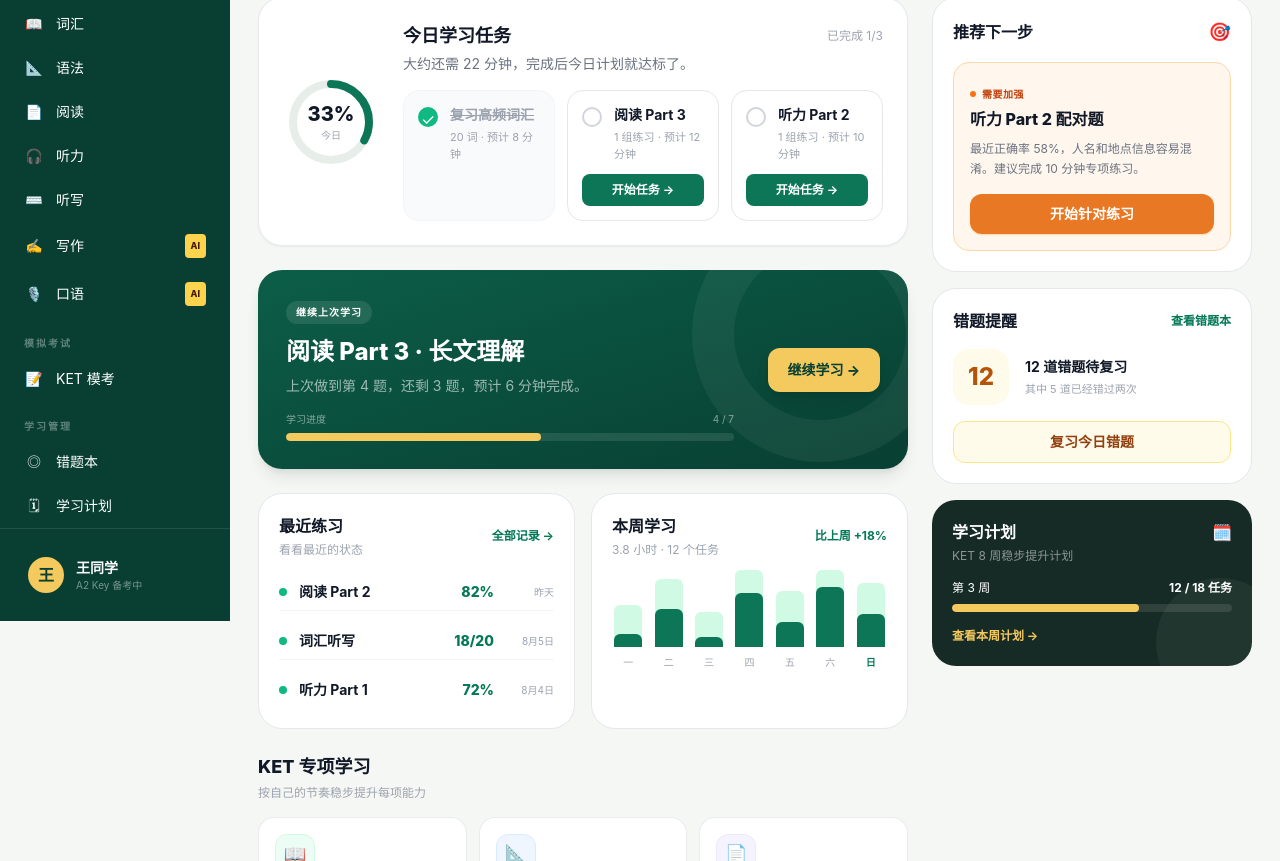
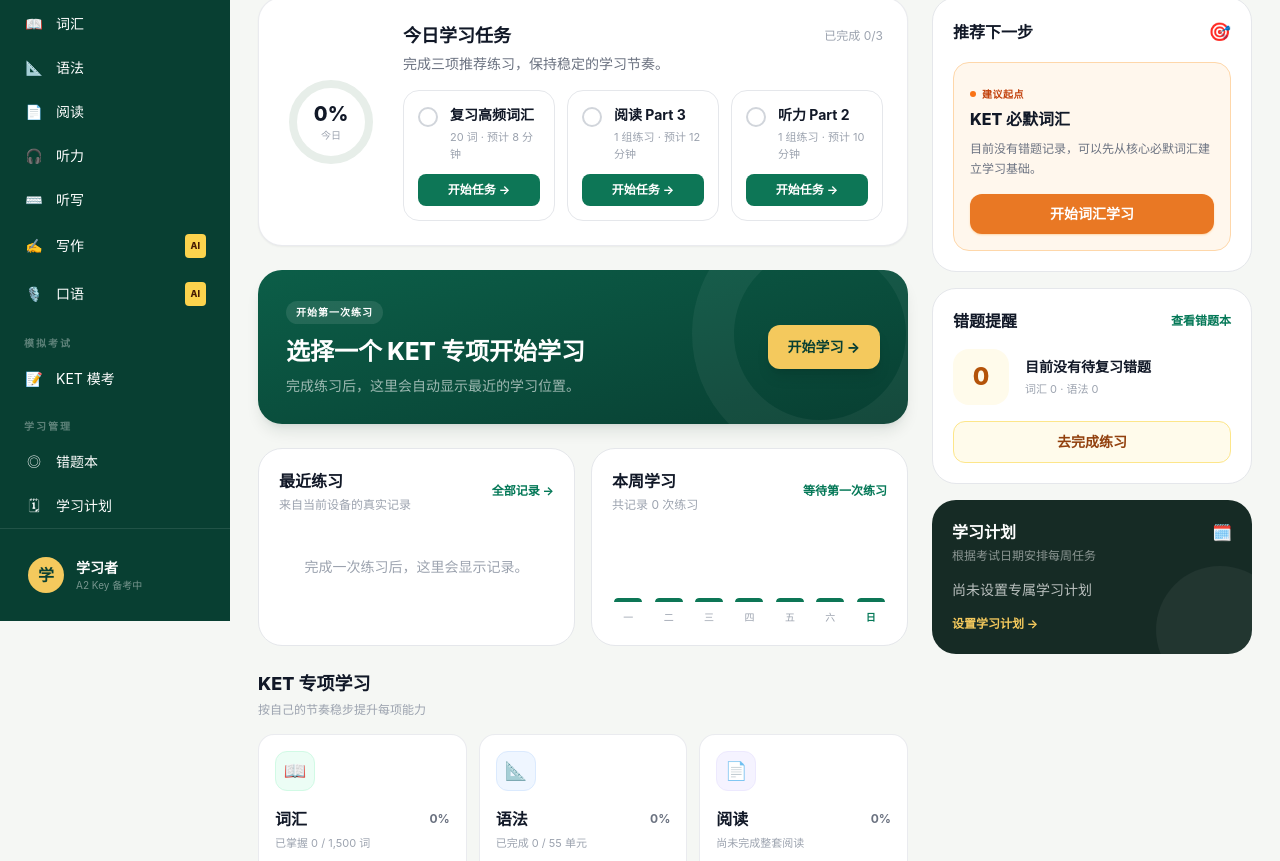
Before and after one commit to audrey-ship-it/mars-cambridge, a React (Vite) app: page /cambridge in a window 1280 px wide. Shown: the part 179-1040 px from the top of the page. Built offline with nearby package versions, Linux system fonts and the light colour scheme.

Commit message:
接入真实学习进度首页

```diff
--- a/src/pages/MyLearningDashboard.jsx
+++ b/src/pages/MyLearningDashboard.jsx
@@ -2,15 +2,134 @@
 import { Link, useNavigate } from 'react-router-dom'
 import { motion, AnimatePresence } from 'framer-motion'
 
-const modules = [
-  { id: 'words', icon: '📖', title: '词汇', progress: 68, note: '已掌握 1,020 / 1,500 词', path: '/cambridge/words', tone: 'emerald' },
-  { id: 'grammar', icon: '📐', title: '语法', progress: 42, note: '已完成 23 / 55 单元', path: '/cambridge/grammar', tone: 'blue' },
-  { id: 'reading', icon: '📄', title: '阅读', progress: 54, note: '最近正确率 76%', path: '/cambridge-reading', tone: 'violet' },
-  { id: 'listening', icon: '🎧', title: '听力', progress: 36, note: '最近正确率 68%', path: '/cambridge/listening', tone: 'cyan' },
-  { id: 'dictation', icon: '⌨️', title: '听写', progress: 61, note: '本周完成 4 次', path: '/cambridge/dictation', tone: 'amber' },
-  { id: 'writing', icon: '✍️', title: '写作', progress: 25, note: 'Part 6 邮件写作', path: '/cambridge/exams/ket-3-test1?tab=writing&part=6', tone: 'rose', ai: true },
-  { id: 'speaking', icon: '🎙️', title: '口语', progress: 18, note: 'Part 1 个人问答', path: '/cambridge/exams/ket-3-test1?tab=speaking', tone: 'orange', ai: true },
-]
+const EXAM_IDS = ['ket-3-test1', 'ket-3-test2', 'ket-3-test3', 'ket-3-test4']
+
+function safeJson(key, fallback) {
+  try {
+    const value = JSON.parse(localStorage.getItem(key) || 'null')
+    return value ?? fallback
+  } catch { return fallback }
+}
+
+function clampPercent(value) {
+  return Math.max(0, Math.min(100, Math.round(value || 0)))
+}
+
+function readLearningSnapshot() {
+  const mastery = safeJson('mars_vocab_mastery_v1', {})
+  const masteredWords = Object.values(mastery).filter(record => record && !record.needsReview).length
+  const grammarProgress = safeJson('mars_grammar_progress_v1', {})
+  const grammarDone = Object.values(grammarProgress).filter(Boolean).length
+  const grammarMistakes = safeJson('mars_grammar_mistakes_v1', {})
+  const vocabMistakes = safeJson('mars_vocab_review_queue_v1', [])
+  const records = []
+
+  let listeningDone = 0
+  for (let setId = 1; setId <= 12; setId += 1) {
+    for (let part = 1; part <= 5; part += 1) {
+      const item = safeJson(`mars_ket_listening_progress_v1:set-${setId}:part-${part}`, null)
+      if (!item) continue
+      if (item.completed) listeningDone += 1
+      records.push({
+        title: `听力练习${setId} · Part ${part}`,
+        detail: item.completed ? '已完成' : '进行中',
+        time: item.updatedAt,
+        path: `/cambridge/listening?part=${part}&set=${setId}`,
+        progress: item.completed ? 100 : 40,
+      })
+    }
+  }
+
+  let readingUnits = 0
+  let readingCompleted = 0
+  let writingDrafts = 0
+  EXAM_IDS.forEach((examId, index) => {
+    const reading = safeJson(`mars_ket_exam_progress_v1:${examId}:reading`, null)
+    if (reading) {
+      const partNumber = Math.min(5, (reading.partIndex || 0) + 1)
+      readingUnits += reading.done ? 5 : Math.max(0, partNumber - 1)
+      if (reading.done) readingCompleted += 1
+      records.push({
+        title: `阅读第${index + 1}套 · Part ${partNumber}`,
+        detail: reading.done ? '整套已完成' : '继续答题',
+        time: reading.savedAt,
+        path: `/cambridge/exams/${examId}?tab=reading`,
+        progress: reading.done ? 100 : clampPercent((partNumber - 1) / 5 * 100),
+      })
+    }
+    ;[6, 7].forEach(part => {
+      try {
+        const draft = localStorage.getItem(`mars_ket_exam_progress_v1:${examId}:writing:part${part}:draft`) || ''
+        if (draft.trim()) writingDrafts += 1
+      } catch { /* storage may be unavailable */ }
+    })
+  })
+
+  let speakingRatings = 0
+  let latestSpeaking = null
+  try {
+    for (let index = 0; index < localStorage.length; index += 1) {
+      const key = localStorage.key(index)
+      if (!key?.startsWith('mars_ket_speaking_progress_v1:')) continue
+      const value = safeJson(key, null)
+      if (!value) continue
+      speakingRatings += 1
+      if (!latestSpeaking || String(value.updatedAt) > String(latestSpeaking.updatedAt)) latestSpeaking = value
+    }
+  } catch { /* storage may be unavailable */ }
+
+  const lastListening = safeJson('mars_ket_listening_progress_v1:last', null)
+  if (lastListening && !records.some(record => record.time === lastListening.updatedAt)) {
+    records.push({
+      title: `听力练习${lastListening.setId} · Part ${lastListening.part}`,
+      detail: '继续练习',
+      time: lastListening.updatedAt,
+      path: `/cambridge/listening?part=${lastListening.part}&set=${lastListening.setId}`,
+      progress: 0,
+    })
+  }
+  records.sort((a, b) => String(b.time || '').localeCompare(String(a.time || '')))
+  const today = new Date()
+  const dayKeys = Array.from({ length: 7 }, (_, offset) => {
+    const date = new Date(today)
+    date.setHours(0, 0, 0, 0)
+    date.setDate(date.getDate() - (6 - offset))
+    return date.toISOString().slice(0, 10)
+  })
+  const recordDays = records.map(record => String(record.time || '').slice(0, 10)).filter(Boolean)
+  const weeklyValues = dayKeys.map(day => recordDays.filter(value => value === day).length)
+  const activeDays = new Set(recordDays)
+  let streak = 0
+  const cursor = new Date(today)
+  cursor.setHours(0, 0, 0, 0)
+  while (activeDays.has(cursor.toISOString().slice(0, 10))) {
+    streak += 1
+    cursor.setDate(cursor.getDate() - 1)
+  }
+
+  const modules = [
+    { id: 'words', icon: '📖', title: '词汇', progress: clampPercent(masteredWords / 1500 * 100), note: `已掌握 ${masteredWords} / 1,500 词`, path: '/cambridge/words', tone: 'emerald' },
+    { id: 'grammar', icon: '📐', title: '语法', progress: clampPercent(grammarDone / 55 * 100), note: `已完成 ${grammarDone} / 55 单元`, path: '/cambridge/grammar', tone: 'blue' },
+    { id: 'reading', icon: '📄', title: '阅读', progress: clampPercent(readingUnits / 20 * 100), note: readingCompleted ? `已完成 ${readingCompleted} 套真题` : '尚未完成整套阅读', path: '/cambridge/reading', tone: 'violet' },
+    { id: 'listening', icon: '🎧', title: '听力', progress: clampPercent(listeningDone / 60 * 100), note: `已完成 ${listeningDone} / 60 个 Part`, path: '/cambridge/listening', tone: 'cyan' },
+    { id: 'dictation', icon: '⌨️', title: '听写', progress: 0, note: '完成记录将在练习后显示', path: '/cambridge/dictation', tone: 'amber' },
+    { id: 'writing', icon: '✍️', title: '写作', progress: clampPercent(writingDrafts / 8 * 100), note: `已保存 ${writingDrafts} / 8 篇草稿`, path: '/cambridge/exams/ket-3-test1?tab=writing&part=6', tone: 'rose' },
+    { id: 'speaking', icon: '🎙️', title: '口语', progress: clampPercent(speakingRatings / 24 * 100), note: `已自评 ${speakingRatings} 道口语题`, path: '/cambridge/exams/ket-3-test1?tab=speaking', tone: 'orange' },
+  ]
+
+  return {
+    modules,
+    records,
+    continueItem: records[0] || null,
+    mistakeCount: Object.keys(grammarMistakes).length + (Array.isArray(vocabMistakes) ? vocabMistakes.length : 0),
+    grammarMistakeCount: Object.keys(grammarMistakes).length,
+    vocabMistakeCount: Array.isArray(vocabMistakes) ? vocabMistakes.length : 0,
+    speakingRatings,
+    weeklyValues,
+    weeklyCount: weeklyValues.reduce((sum, value) => sum + value, 0),
+    streak,
+  }
+}
 
 const tones = {
   emerald: 'bg-emerald-50 text-emerald-700 border-emerald-100',
@@ -42,7 +161,7 @@
 ]
 
 const initialTasks = [
-  { id: 1, title: '复习高频词汇', detail: '20 词 · 预计 8 分钟', path: '/cambridge/words', color: 'bg-emerald-500', done: true },
+  { id: 1, title: '复习高频词汇', detail: '20 词 · 预计 8 分钟', path: '/cambridge/words', color: 'bg-emerald-500', done: false },
   { id: 2, title: '阅读 Part 3', detail: '1 组练习 · 预计 12 分钟', path: '/cambridge-reading', color: 'bg-violet-500', done: false },
   { id: 3, title: '听力 Part 2', detail: '1 组练习 · 预计 10 分钟', path: '/cambridge/listening', color: 'bg-cyan-500', done: false },
 ]
@@ -71,15 +190,15 @@
   )
 }
 
-function MiniBars() {
-  const values = [42, 68, 35, 82, 56, 90, 64]
+function MiniBars({ values }) {
   const labels = ['一', '二', '三', '四', '五', '六', '日']
+  const maxValue = Math.max(1, ...values)
   return (
     <div className="flex items-end justify-between gap-2 h-28 pt-3">
       {values.map((v, i) => (
         <div key={labels[i]} className="flex-1 h-full flex flex-col justify-end items-center gap-2">
-          <div className="w-full max-w-7 bg-emerald-100 rounded-t-md relative overflow-hidden" style={{ height: `${v}%` }}>
-            <div className="absolute inset-x-0 bottom-0 bg-[#0d7656] rounded-t-md" style={{ height: `${Math.max(30, v - 12)}%` }} />
+          <div className="w-full max-w-7 bg-emerald-100 rounded-t-md relative overflow-hidden" style={{ height: `${v ? Math.max(18, v / maxValue * 100) : 4}%` }}>
+            <div className="absolute inset-0 bg-[#0d7656] rounded-t-md" />
           </div>
           <span className={`text-[10px] ${i === 6 ? 'font-bold text-emerald-700' : 'text-gray-400'}`}>{labels[i]}</span>
         </div>
@@ -95,7 +214,9 @@
   const [toast, setToast] = useState('')
   const completed = tasks.filter(t => t.done).length
   const todayProgress = Math.round(completed / tasks.length * 100)
-  const examDays = 46
+  const [learning] = useState(readLearningSnapshot)
+  const modules = learning.modules
+  const continueItem = learning.continueItem
 
   const greeting = useMemo(() => {
     const hour = new Date().getHours()
@@ -143,8 +264,8 @@
         </nav>
         <div className="p-4 border-t border-white/10">
           <div className="rounded-2xl bg-white/8 p-3 flex items-center gap-3">
-            <div className="w-9 h-9 rounded-full bg-[#f4c95d] text-[#083f32] grid place-items-center font-extrabold">王</div>
-            <div className="min-w-0"><div className="text-sm font-bold">王同学</div><div className="text-[10px] text-white/45">A2 Key 备考中</div></div>
+            <div className="w-9 h-9 rounded-full bg-[#f4c95d] text-[#083f32] grid place-items-center font-extrabold">学</div>
+            <div className="min-w-0"><div className="text-sm font-bold">学习者</div><div className="text-[10px] text-white/45">A2 Key 备考中</div></div>
           </div>
         </div>
       </aside>
@@ -155,15 +276,15 @@
           <div><div className="font-extrabold text-base">我的学习</div><div className="text-[11px] text-gray-400 hidden sm:block">专注 KET，每天进步一点点</div></div>
           <div className="ml-auto flex items-center gap-2 sm:gap-4">
             <div className="hidden sm:flex items-center gap-2 px-3 py-1.5 rounded-full bg-emerald-50 text-emerald-700 text-xs font-bold"><span className="w-2 h-2 rounded-full bg-emerald-500" />A2 Key (KET)</div>
-            <div className="flex items-center gap-1.5 text-xs text-gray-500"><span>🔥</span><strong className="text-gray-900">7</strong> 天连续</div>
-            <div className="w-9 h-9 rounded-full bg-amber-100 text-amber-800 grid place-items-center font-extrabold text-sm">王</div>
+            <div className="flex items-center gap-1.5 text-xs text-gray-500"><span>🔥</span><strong className="text-gray-900">{learning.streak}</strong> 天连续</div>
+            <div className="w-9 h-9 rounded-full bg-amber-100 text-amber-800 grid place-items-center font-extrabold text-sm">学</div>
           </div>
         </header>
 
         <div className="max-w-[1280px] mx-auto p-4 sm:p-7">
           <section className="mb-6 flex flex-col sm:flex-row sm:items-end justify-between gap-3">
-            <div><p className="text-sm text-emerald-700 font-bold mb-1">{greeting}，王同学 👋</p><h1 className="text-2xl sm:text-3xl font-extrabold tracking-tight">今天也继续向 KET 目标前进</h1></div>
-            <div className="flex items-center gap-2 text-xs text-gray-500 bg-white border border-gray-200 rounded-xl px-3 py-2"><span>📅</span>距离模拟考还有 <strong className="text-rose-600 text-base">{examDays}</strong> 天</div>
+            <div><p className="text-sm text-emerald-700 font-bold mb-1">{greeting}，同学 👋</p><h1 className="text-2xl sm:text-3xl font-extrabold tracking-tight">今天也继续向 KET 目标前进</h1></div>
+            <button onClick={() => setPanel('plan')} className="flex items-center gap-2 text-xs text-gray-500 bg-white border border-gray-200 rounded-xl px-3 py-2"><span>📅</span>设置模拟考日期与学习计划</button>
           </section>
 
           <div className="grid xl:grid-cols-[minmax(0,1fr)_320px] gap-6">
@@ -173,7 +294,7 @@
                   <ProgressRing value={todayProgress} />
                   <div className="flex-1 min-w-0">
                     <div className="flex items-center justify-between mb-1"><h2 className="text-lg font-extrabold">今日学习任务</h2><span className="text-xs text-gray-400">已完成 {completed}/{tasks.length}</span></div>
-                    <p className="text-sm text-gray-500 mb-4">大约还需 22 分钟，完成后今日计划就达标了。</p>
+                    <p className="text-sm text-gray-500 mb-4">完成三项推荐练习，保持稳定的学习节奏。</p>
                     <div className="grid md:grid-cols-3 gap-3">
                       {tasks.map(task => (
                         <div key={task.id} className={`rounded-2xl border p-3.5 transition-all ${task.done ? 'bg-gray-50 border-gray-100' : 'bg-white border-gray-200 hover:border-emerald-300 hover:shadow-sm'}`}>
@@ -192,16 +313,14 @@
               <section className="relative overflow-hidden rounded-3xl bg-gradient-to-br from-[#0c5e48] to-[#083f32] text-white p-6 sm:p-7 shadow-lg shadow-emerald-950/10">
                 <div className="absolute -right-10 -top-16 w-64 h-64 rounded-full border-[42px] border-white/5" />
                 <div className="relative grid md:grid-cols-[1fr_auto] items-center gap-5">
-                  <div><div className="inline-flex items-center gap-1.5 text-[10px] font-extrabold tracking-widest uppercase bg-white/10 rounded-full px-2.5 py-1 mb-3">继续上次学习</div><h2 className="text-xl sm:text-2xl font-extrabold mb-2">阅读 Part 3 · 长文理解</h2><p className="text-white/60 text-sm">上次做到第 4 题，还剩 3 题，预计 6 分钟完成。</p><div className="mt-4 max-w-md"><div className="flex justify-between text-[10px] text-white/50 mb-1.5"><span>学习进度</span><span>4 / 7</span></div><div className="h-2 rounded-full bg-white/10 overflow-hidden"><div className="h-full w-[57%] bg-[#f4c95d] rounded-full" /></div></div></div>
-                  <button onClick={() => navigate('/cambridge-reading')} className="relative px-5 py-3 rounded-xl bg-[#f4c95d] text-[#083f32] font-extrabold text-sm hover:bg-amber-300 shadow-lg">继续学习 →</button>
+                  <div><div className="inline-flex items-center gap-1.5 text-[10px] font-extrabold tracking-widest uppercase bg-white/10 rounded-full px-2.5 py-1 mb-3">{continueItem ? '继续上次学习' : '开始第一次练习'}</div><h2 className="text-xl sm:text-2xl font-extrabold mb-2">{continueItem?.title || '选择一个 KET 专项开始学习'}</h2><p className="text-white/60 text-sm">{continueItem?.detail || '完成练习后，这里会自动显示最近的学习位置。'}</p>{continueItem && <div className="mt-4 max-w-md"><div className="flex justify-between text-[10px] text-white/50 mb-1.5"><span>学习进度</span><span>{continueItem.progress}%</span></div><div className="h-2 rounded-full bg-white/10 overflow-hidden"><div className="h-full bg-[#f4c95d] rounded-full" style={{ width: `${continueItem.progress}%` }} /></div></div>}</div>
+                  <button onClick={() => navigate(continueItem?.path || '/cambridge/words')} className="relative px-5 py-3 rounded-xl bg-[#f4c95d] text-[#083f32] font-extrabold text-sm hover:bg-amber-300 shadow-lg">{continueItem ? '继续学习 →' : '开始学习 →'}</button>
                 </div>
               </section>
 
               <section className="grid md:grid-cols-2 gap-4">
-                <div className="bg-white border border-gray-200 rounded-3xl p-5"><div className="flex items-center justify-between"><div><h2 className="font-extrabold">最近练习</h2><p className="text-xs text-gray-400 mt-1">看看最近的状态</p></div><button onClick={() => setPanel('history')} className="text-xs font-bold text-emerald-700">全部记录 →</button></div><div className="mt-4 space-y-3">{[
-                  ['阅读 Part 2', '82%', '昨天'], ['词汇听写', '18/20', '8月5日'], ['听力 Part 1', '72%', '8月4日']
-                ].map(row => <div key={row[0]} className="flex items-center gap-3 py-2 border-b last:border-0 border-gray-100"><span className="w-2 h-2 rounded-full bg-emerald-500" /><span className="text-sm font-bold flex-1">{row[0]}</span><span className="text-sm font-extrabold text-emerald-700">{row[1]}</span><span className="text-[10px] text-gray-400 w-12 text-right">{row[2]}</span></div>)}</div></div>
-                <div className="bg-white border border-gray-200 rounded-3xl p-5"><div className="flex items-center justify-between"><div><h2 className="font-extrabold">本周学习</h2><p className="text-xs text-gray-400 mt-1">3.8 小时 · 12 个任务</p></div><span className="text-xs font-bold text-emerald-700">比上周 +18%</span></div><MiniBars /></div>
+                <div className="bg-white border border-gray-200 rounded-3xl p-5"><div className="flex items-center justify-between"><div><h2 className="font-extrabold">最近练习</h2><p className="text-xs text-gray-400 mt-1">来自当前设备的真实记录</p></div><button onClick={() => setPanel('history')} className="text-xs font-bold text-emerald-700">全部记录 →</button></div><div className="mt-4 space-y-3">{learning.records.length ? learning.records.slice(0, 3).map(record => <button onClick={() => navigate(record.path)} key={`${record.title}-${record.time}`} className="flex w-full items-center gap-3 py-2 border-b last:border-0 border-gray-100 text-left"><span className="w-2 h-2 rounded-full bg-emerald-500" /><span className="text-sm font-bold flex-1">{record.title}</span><span className="text-xs font-extrabold text-emerald-700">{record.detail}</span></button>) : <p className="py-7 text-center text-sm text-gray-400">完成一次练习后，这里会显示记录。</p>}</div></div>
+                <div className="bg-white border border-gray-200 rounded-3xl p-5"><div className="flex items-center justify-between"><div><h2 className="font-extrabold">本周学习</h2><p className="text-xs text-gray-400 mt-1">共记录 {learning.weeklyCount} 次练习</p></div><span className="text-xs font-bold text-emerald-700">{learning.weeklyCount ? '保持节奏' : '等待第一次练习'}</span></div><MiniBars values={learning.weeklyValues} /></div>
               </section>
 
               <section>
@@ -224,9 +343,9 @@
             </div>
 
             <aside className="space-y-4">
-              <section className="bg-white border border-gray-200 rounded-3xl p-5"><div className="flex items-center justify-between"><h2 className="font-extrabold">推荐下一步</h2><span className="text-lg">🎯</span></div><div className="mt-4 rounded-2xl bg-[#fff7ed] border border-orange-200 p-4"><span className="inline-flex items-center gap-1.5 text-[10px] font-extrabold tracking-wider text-orange-700"><span className="w-1.5 h-1.5 rounded-full bg-orange-500" />需要加强</span><h3 className="font-extrabold mt-1">听力 Part 2 配对题</h3><p className="text-xs leading-relaxed text-gray-500 mt-2">最近正确率 58%，人名和地点信息容易混淆。建议完成 10 分钟专项练习。</p><button onClick={() => navigate('/cambridge/listening')} className="mt-4 w-full py-2.5 bg-[#e97824] text-white rounded-xl font-bold text-sm hover:bg-[#cf6117] shadow-sm shadow-orange-200">开始针对练习</button></div></section>
-              <section className="bg-white border border-gray-200 rounded-3xl p-5"><div className="flex items-center justify-between"><h2 className="font-extrabold">错题提醒</h2><button onClick={() => setPanel('mistakes')} className="text-xs font-bold text-emerald-700">查看错题本</button></div><div className="mt-4 flex items-center gap-4"><div className="w-14 h-14 rounded-2xl bg-amber-50 text-amber-700 grid place-items-center text-2xl font-extrabold">12</div><div><div className="text-sm font-bold">12 道错题待复习</div><p className="text-[11px] text-gray-400 mt-1">其中 5 道已经错过两次</p></div></div><button onClick={() => notify('已生成 8 道错题复习任务')} className="mt-4 w-full py-2.5 border border-amber-200 text-amber-800 bg-amber-50 rounded-xl text-sm font-bold">复习今日错题</button></section>
-              <section className="bg-[#162b25] text-white rounded-3xl p-5 overflow-hidden relative"><div className="absolute -right-8 -bottom-10 w-32 h-32 rounded-full bg-white/5" /><div className="relative"><div className="flex items-center justify-between"><h2 className="font-extrabold">学习计划</h2><span>🗓️</span></div><p className="text-xs text-white/50 mt-1">KET 8 周稳步提升计划</p><div className="mt-4 flex justify-between text-xs"><span>第 3 周</span><span className="font-bold">12 / 18 任务</span></div><div className="mt-2 h-2 rounded-full bg-white/10 overflow-hidden"><div className="w-2/3 h-full rounded-full bg-[#f4c95d]" /></div><button onClick={() => setPanel('plan')} className="mt-4 text-xs font-bold text-[#f4c95d]">查看本周计划 →</button></div></section>
+              <section className="bg-white border border-gray-200 rounded-3xl p-5"><div className="flex items-center justify-between"><h2 className="font-extrabold">推荐下一步</h2><span className="text-lg">🎯</span></div><div className="mt-4 rounded-2xl bg-[#fff7ed] border border-orange-200 p-4"><span className="inline-flex items-center gap-1.5 text-[10px] font-extrabold tracking-wider text-orange-700"><span className="w-1.5 h-1.5 rounded-full bg-orange-500" />{learning.mistakeCount ? '优先复习' : '建议起点'}</span><h3 className="font-extrabold mt-1">{learning.grammarMistakeCount ? '语法错题复习' : learning.vocabMistakeCount ? '词汇错题复习' : 'KET 必默词汇'}</h3><p className="text-xs leading-relaxed text-gray-500 mt-2">{learning.mistakeCount ? `当前有 ${learning.mistakeCount} 道错题，建议先完成针对复习。` : '目前没有错题记录，可以先从核心必默词汇建立学习基础。'}</p><button onClick={() => navigate(learning.grammarMistakeCount ? '/cambridge/grammar/mistakes' : '/cambridge/words')} className="mt-4 w-full py-2.5 bg-[#e97824] text-white rounded-xl font-bold text-sm hover:bg-[#cf6117] shadow-sm shadow-orange-200">{learning.mistakeCount ? '开始错题复习' : '开始词汇学习'}</button></div></section>
+              <section className="bg-white border border-gray-200 rounded-3xl p-5"><div className="flex items-center justify-between"><h2 className="font-extrabold">错题提醒</h2><button onClick={() => setPanel('mistakes')} className="text-xs font-bold text-emerald-700">查看错题本</button></div><div className="mt-4 flex items-center gap-4"><div className="w-14 h-14 rounded-2xl bg-amber-50 text-amber-700 grid place-items-center text-2xl font-extrabold">{learning.mistakeCount}</div><div><div className="text-sm font-bold">{learning.mistakeCount ? `${learning.mistakeCount} 道错题待复习` : '目前没有待复习错题'}</div><p className="text-[11px] text-gray-400 mt-1">词汇 {learning.vocabMistakeCount} · 语法 {learning.grammarMistakeCount}</p></div></div><button onClick={() => learning.grammarMistakeCount ? navigate('/cambridge/grammar/mistakes') : learning.vocabMistakeCount ? navigate('/cambridge/words') : notify('完成练习后，错题会自动收集到这里')} className="mt-4 w-full py-2.5 border border-amber-200 text-amber-800 bg-amber-50 rounded-xl text-sm font-bold">{learning.mistakeCount ? '复习今日错题' : '去完成练习'}</button></section>
+              <section className="bg-[#162b25] text-white rounded-3xl p-5 overflow-hidden relative"><div className="absolute -right-8 -bottom-10 w-32 h-32 rounded-full bg-white/5" /><div className="relative"><div className="flex items-center justify-between"><h2 className="font-extrabold">学习计划</h2><span>🗓️</span></div><p className="text-xs text-white/50 mt-1">根据考试日期安排每周任务</p><div className="mt-4 text-sm text-white/70">尚未设置专属学习计划</div><button onClick={() => setPanel('plan')} className="mt-4 text-xs font-bold text-[#f4c95d]">设置学习计划 →</button></div></section>
             </aside>
           </div>
         </div>
```
